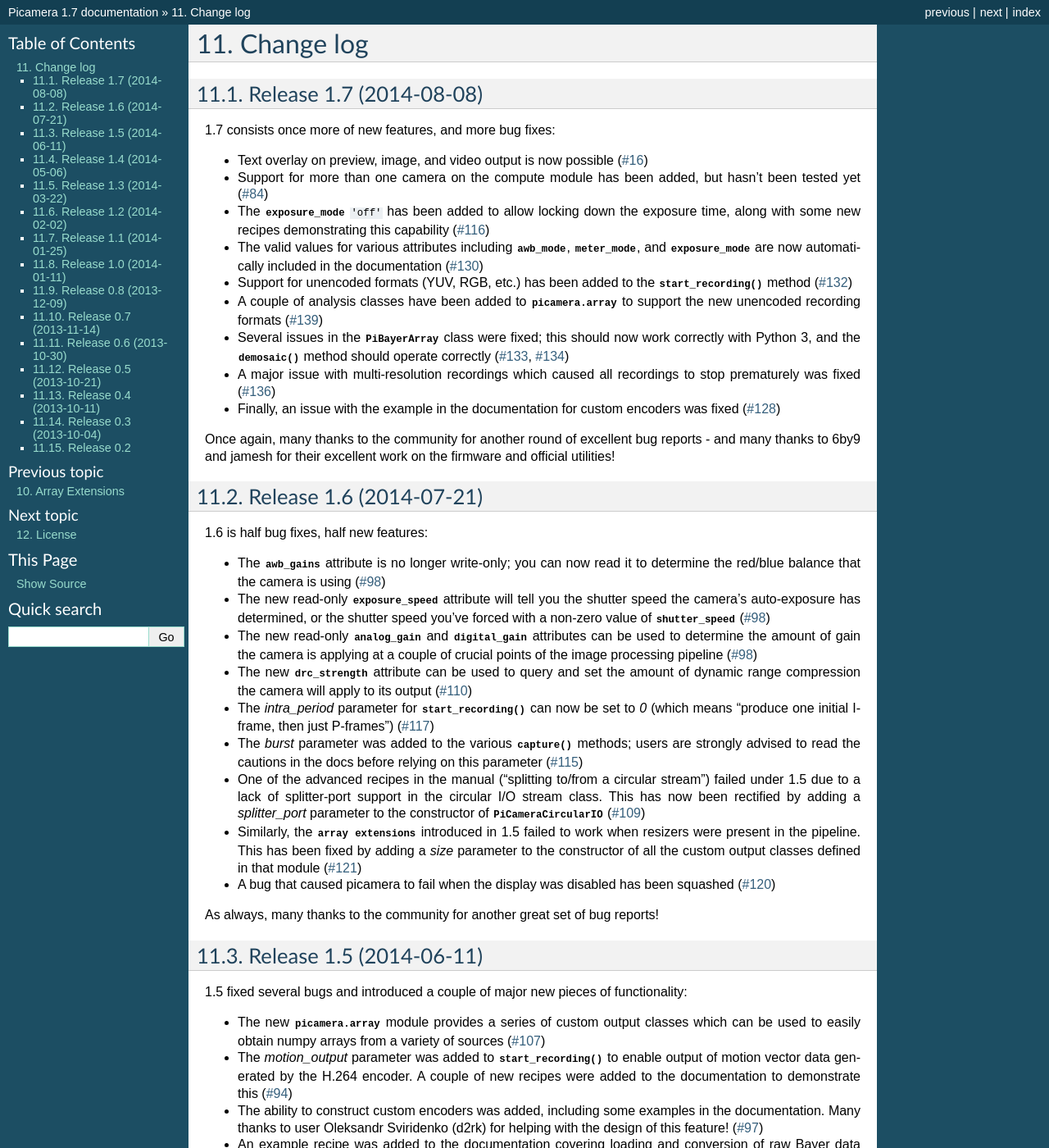
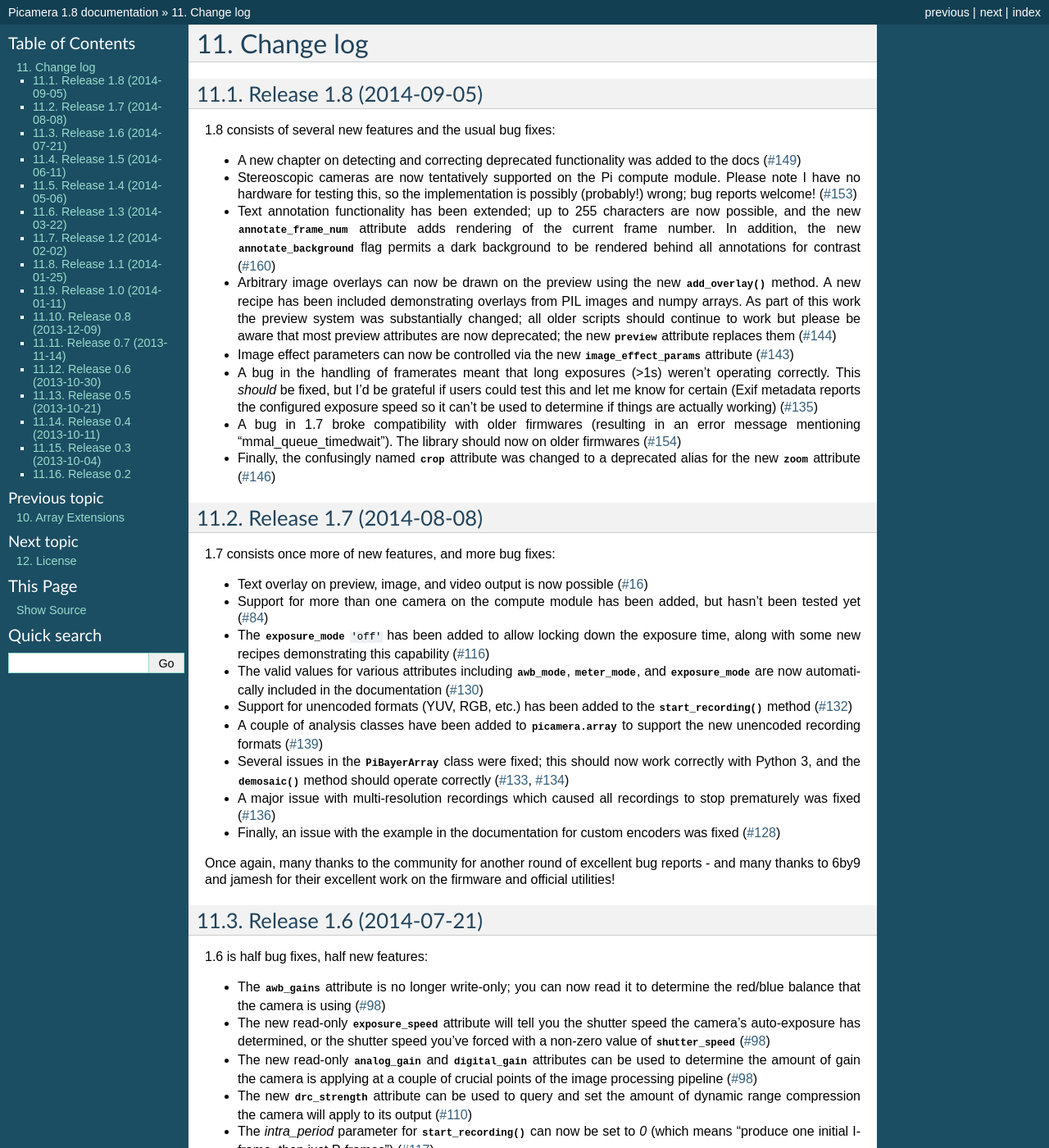
Before and after one commit to waveform80/picamera, a Sphinx documentation site: the page built from docs/changelog.rst, in a window 1280 px wide and 1400 px high. Shown: the whole window at 82% size. Built offline with Sphinx 7.4.7, drawn with Linux system fonts in a browser that asks for light colours; some of the changed text lies outside the part shown.

Commit message:
Bump revision for 1.8 release
Update changelog too

```diff
--- a/docs/changelog.rst
+++ b/docs/changelog.rst
@@ -3,6 +3,52 @@
 ==========
 Change log
 ==========
+
+
+Release 1.8 (2014-09-05)
+========================
+
+1.8 consists of several new features and the usual bug fixes:
+
+* A new chapter on detecting and correcting deprecated functionality was added
+  to the docs (`#149`_)
+* Stereoscopic cameras are now tentatively supported on the Pi compute module.
+  Please note I have no hardware for testing this, so the implementation is
+  possibly (probably!) wrong; bug reports welcome! (`#153`_)
+* Text annotation functionality has been extended; up to 255 characters are now
+  possible, and the new :attr:`~picamera.PiCamera.annotate_frame_num` attribute
+  adds rendering of the current frame number. In addition, the new
+  :attr:`~picamera.PiCamera.annotate_background` flag permits a dark background
+  to be rendered behind all annotations for contrast (`#160`_)
+* Arbitrary image overlays can now be drawn on the preview using the new
+  :meth:`~picamera.PiCamera.add_overlay` method. A new recipe has been included
+  demonstrating overlays from PIL images and numpy arrays. As part of this work
+  the preview system was substantially changed; all older scripts should
+  continue to work but please be aware that most preview attributes are now
+  deprecated; the new :attr:`~picamera.PiCamera.preview` attribute replaces
+  them (`#144`_)
+* Image effect parameters can now be controlled via the new
+  :attr:`~picamera.PiCamera.image_effect_params` attribute (`#143`_)
+* A bug in the handling of framerates meant that long exposures (>1s) weren't
+  operating correctly. This *should* be fixed, but I'd be grateful if users
+  could test this and let me know for certain (Exif metadata reports the
+  configured exposure speed so it can't be used to determine if things are
+  actually working) (`#135`_)
+* A bug in 1.7 broke compatibility with older firmwares (resulting in an error
+  message mentioning "mmal_queue_timedwait"). The library should now on older
+  firmwares (`#154`_)
+* Finally, the confusingly named :attr:`~picamera.PiCamera.crop` attribute was
+  changed to a deprecated alias for the new :attr:`~picamera.PiCamera.zoom`
+  attribute (`#146`_)
+
+.. _#135: https://github.com/waveform80/picamera/issues/135
+.. _#143: https://github.com/waveform80/picamera/issues/143
+.. _#144: https://github.com/waveform80/picamera/issues/144
+.. _#146: https://github.com/waveform80/picamera/issues/146
+.. _#149: https://github.com/waveform80/picamera/issues/149
+.. _#153: https://github.com/waveform80/picamera/issues/153
+.. _#154: https://github.com/waveform80/picamera/issues/154
+.. _#160: https://github.com/waveform80/picamera/issues/160
 
 
 Release 1.7 (2014-08-08)
--- a/setup.py
+++ b/setup.py
@@ -52,7 +52,7 @@
     pass
 
 __project__      = 'picamera'
-__version__      = '1.7'
+__version__      = '1.8'
 __author__       = 'Dave Hughes'
 __author_email__ = 'dave@waveform.org.uk'
 __url__          = 'http://picamera.readthedocs.org/'
```
